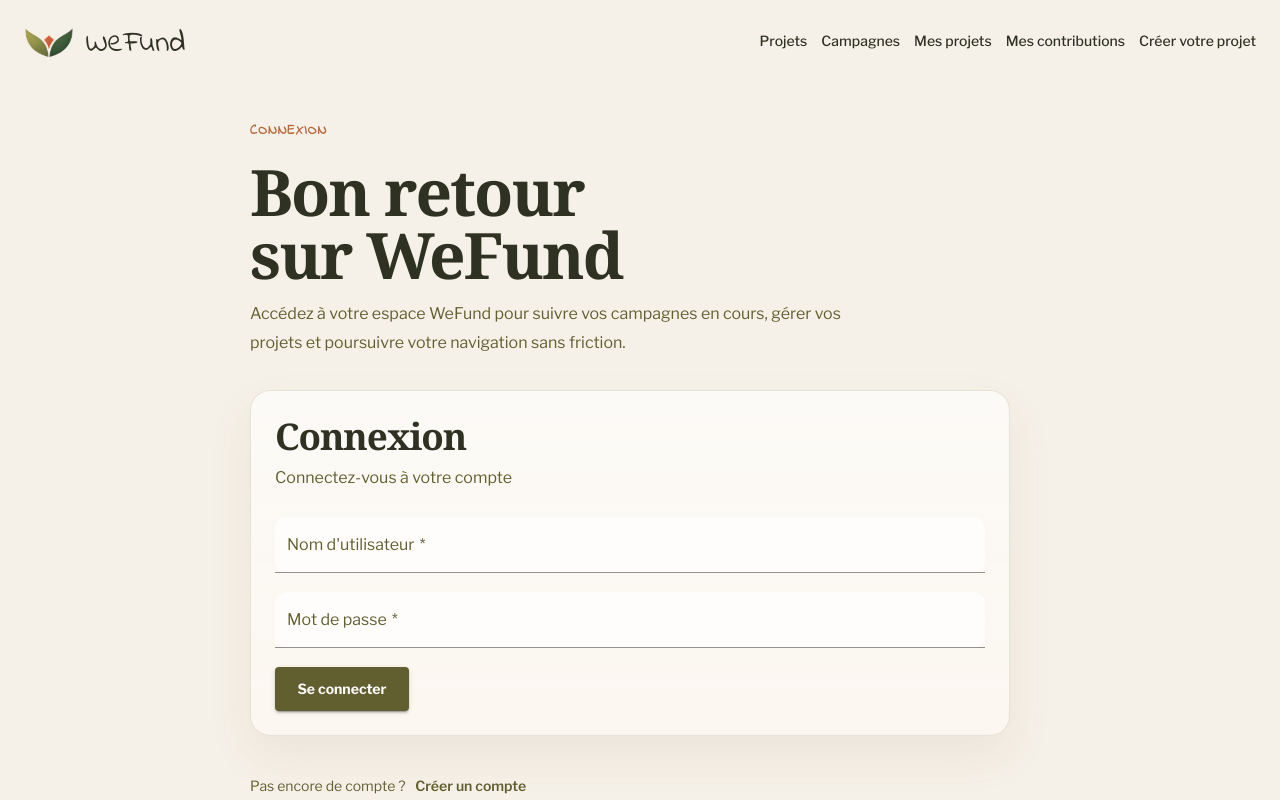
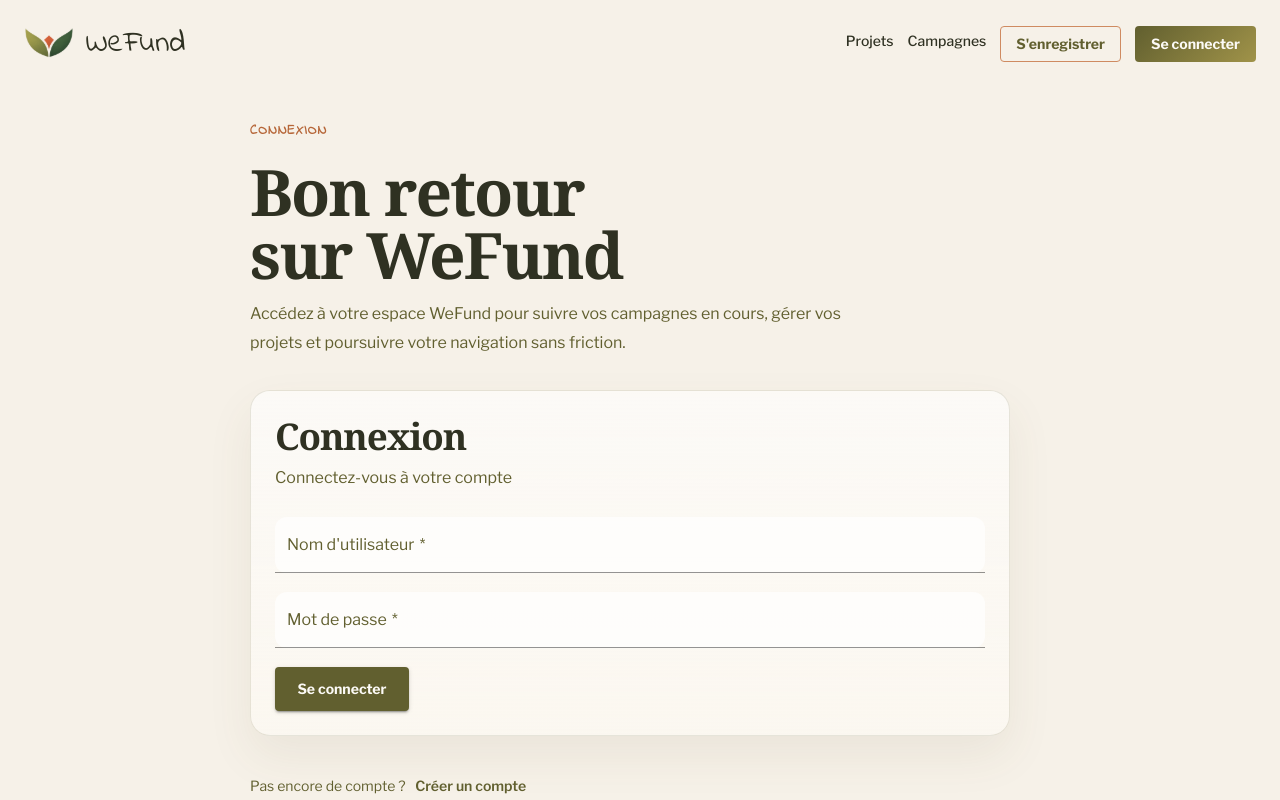
Before and after one commit to wefund-qsi/wefund-frontend, a React (Vite) app: page /login in a window 1280 px wide. Shown: the top 800 px of the page. Built offline with nearby package versions, Linux system fonts and the light colour scheme; some icons are missing; a web font is replaced by a local one.

Commit message:
fix: revert Auth context

```diff
--- a/src/ui/contexts/AuthContext.tsx
+++ b/src/ui/contexts/AuthContext.tsx
@@ -2,11 +2,6 @@
 import type { JwtPayload } from "../../domain/auth/entities/auth";
 
 const SESSION_KEY = "wefund_session";
-const MOCK_USER: JwtPayload = {
-    sub: "seed-owner-1",
-    username: "aymeric",
-    role: "USER",
-};
 
 export interface AuthContextValue {
     currentUser: JwtPayload | null;
@@ -19,15 +14,11 @@
 export function AuthContextProvider({ children }: { children: ReactNode }) {
     const [currentUser, setCurrentUserState] = useState<JwtPayload | null>(() => {
         const stored = sessionStorage.getItem(SESSION_KEY);
-        if (!stored) {
-            sessionStorage.setItem(SESSION_KEY, JSON.stringify(MOCK_USER));
-            return MOCK_USER;
-        }
+        if (!stored) return null;
         try {
             return JSON.parse(stored) as JwtPayload;
         } catch {
-            sessionStorage.setItem(SESSION_KEY, JSON.stringify(MOCK_USER));
-            return MOCK_USER;
+            return null;
         }
     });
 
```
